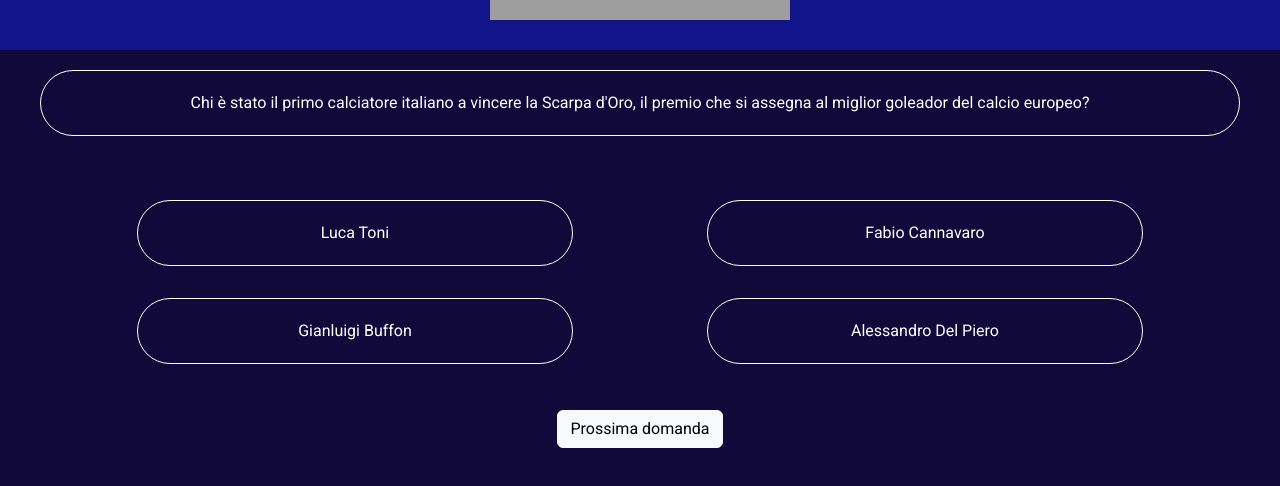
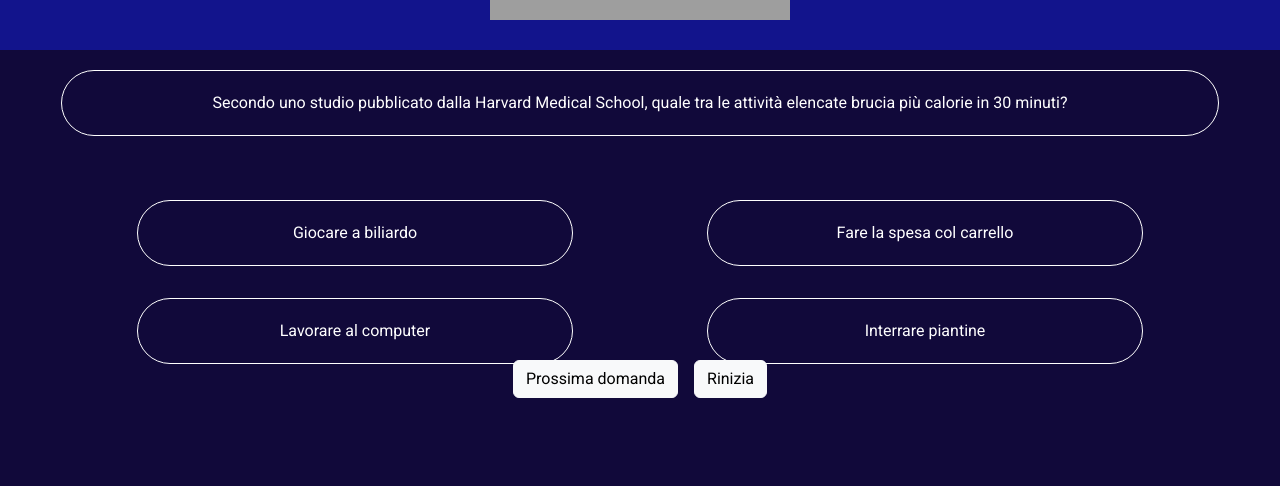
Before and after one commit to BeatriceRocchi/millionaire, a Vue app: page / in a window 1280 px wide. Shown: the part 310-796 px from the top of the page. Built offline with nearby package versions, Linux system fonts and the light colour scheme; grey boxes are pictures that could not be loaded.

Commit message:
[add] reset and score and [add] more questions in db

```diff
--- a/src/App.vue
+++ b/src/App.vue
@@ -20,13 +20,17 @@ export default {
       isClicked: false,
       isCorrect: false,
       idSelectedAnswer: null,
+      correctAnswers: 0,
+      wrongAnswers: 0,
+      endGame: false,
     };
   },
   methods: {
     selectRandomQuestion() {
       //Verifica fine partita per estrazione di tutte le domande
       if (this.extractedQuestions.length === this.questions.length) {
-        return console.log("fine partita");
+        this.endGame = true;
+        return;
       }
 
       //Reset
@@ -53,15 +57,25 @@ export default {
       this.isClicked = true;
       if (index === this.questions[this.questionId].correctAnswerId) {
         this.isCorrect = true;
+        this.correctAnswers++;
         this.stringClassToAdd = "correct";
       } else {
         this.isCorrect = false;
+        this.wrongAnswers++;
         this.stringClassToAdd = "wrong";
       }
 
       //Aggiunta blocco sul container delle domande per evitare l'utente possa ricliccare dopo aver dato la risposta
       let containerElement = document.querySelector(".container");
       containerElement.classList.add("blocked");
+    },
+
+    resetGame() {
+      this.endGame = false;
+      this.extractedQuestions = [];
+      this.correctAnswers = 0;
+      this.wrongAnswers = 0;
+      this.selectRandomQuestion();
     },
   },
   mounted() {
@@ -93,9 +107,15 @@ export default {
   </main>
 
   <footer>
-    <button @click="selectRandomQuestion()" class="btn btn-light">
+    <button @click="selectRandomQuestion()" class="btn btn-light mx-2">
       Prossima domanda
     </button>
+    <button @click="resetGame()" class="btn btn-light mx-2">Rinizia</button>
+    <div v-if="endGame" class="my-2">
+      Partita terminata <br />
+      Hai riposto correttamente a {{ correctAnswers }} domande su
+      {{ questions.length }}
+    </div>
   </footer>
 </template>
 
@@ -113,7 +133,7 @@ header {
 main {
   text-align: center;
   background-color: #11093a;
-  height: calc(100vh - 360px - 100px);
+  height: calc(100vh - 360px - 150px);
   color: white;
   padding-top: 20px;
 }
@@ -121,7 +141,8 @@ main {
 footer {
   text-align: center;
   background-color: #11093a;
-  height: 100px;
+  height: 150px;
   padding: 20px;
+  color: white;
 }
 </style>
--- a/src/assets/data/db.json
+++ b/src/assets/data/db.json
@@ -33,6 +33,72 @@
       "level": 1,
       "answers": ["Raccogliere", "Introdurre", "Scrivere", "Seminare"],
       "correctAnswerId": 0
+    },
+    {
+      "text": "Secondo uno studio pubblicato dalla Harvard Medical School, quale tra le attività elencate brucia più calorie in 30 minuti?",
+      "level": 1,
+      "answers": [
+        "Giocare a biliardo",
+        "Fare la spesa col carrello",
+        "Lavorare al computer",
+        "Interrare piantine"
+      ],
+      "correctAnswerId": 3
+    },
+    {
+      "text": "Qual è il secondo settore economico per importanza nel Pil mondiale?",
+      "level": 1,
+      "answers": [
+        "Agricolutura e allevamento",
+        "Industria",
+        "Servizi",
+        "Costruzioni"
+      ],
+      "correctAnswerId": 1
+    },
+    {
+      "text": "Chi tra quelli elencati è stato il primo artista/gruppo di fama internazionale a rendere disponibile a pagamento un suo album completo per il download da Internet?",
+      "level": 1,
+      "answers": [
+        "Freddie Mercury",
+        "David Bowie",
+        "John Lennon",
+        "The Beatles"
+      ],
+      "correctAnswerId": 1
+    },
+    {
+      "text": "Chi tra queste famose donne della storia visse prima?",
+      "level": 1,
+      "answers": [
+        "Calamity Jane",
+        "Pocahontas",
+        "Giovanna d'Arco",
+        "Maria Teresa d'Asburgo"
+      ],
+      "correctAnswerId": 2
+    },
+    {
+      "text": "Nel 2010 veniva caricata una foto che apriva la rivoluzionaria era di un nuovo social network: Instagram.Oltre a un cane, cosa ritraeva?",
+      "level": 1,
+      "answers": [
+        "Un tacos",
+        "Una rivista di moda",
+        "Una sedia",
+        "Un piede femminile"
+      ],
+      "correctAnswerId": 3
+    },
+    {
+      "text": "Nella sua prima apparizione all’American International Toy Fair del 1961 cosa indossava Ken, il fidanzato di Barbie?",
+      "level": 1,
+      "answers": [
+        "Un costume da bagno",
+        "Uno smoking",
+        "Una tuta",
+        "Un cappello da chef"
+      ],
+      "correctAnswerId": 0
     }
   ]
 }
```
